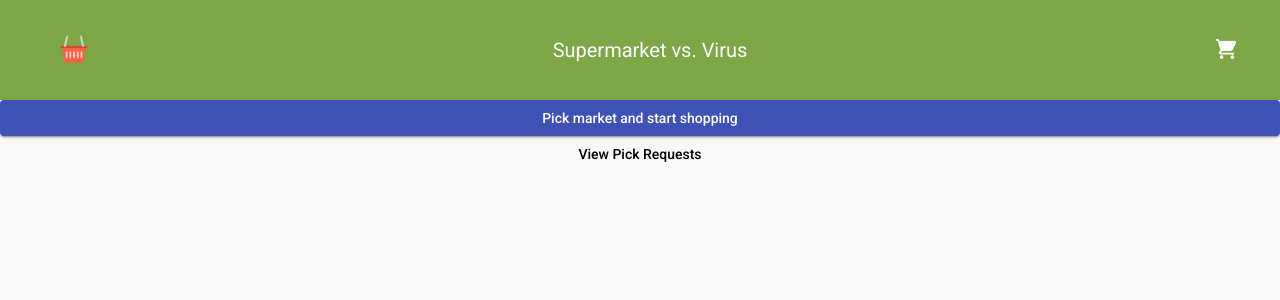
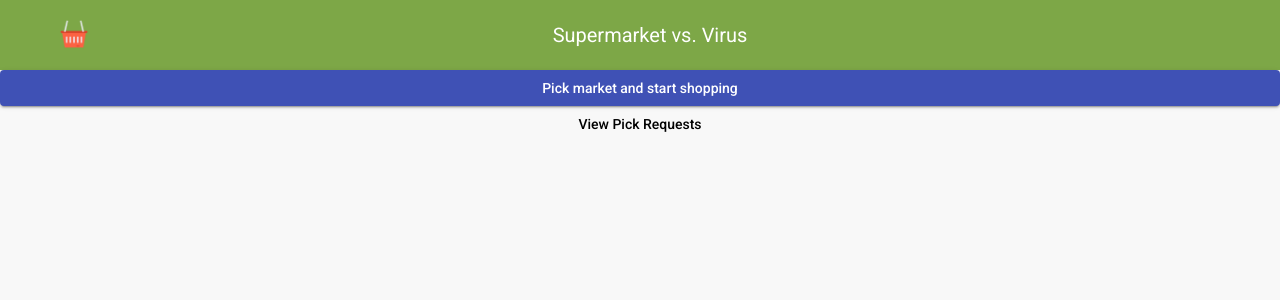
Before and after one commit to SicherLokal/app, an Angular app: page / in a window 1280 px wide. Shown: the top 300 px of the page. Built offline with nearby package versions, Linux system fonts and the light colour scheme.

Commit message:
Hide Icon + Add link

```diff
--- a/src/app/navbar/navbar.component.html
+++ b/src/app/navbar/navbar.component.html
@@ -1,5 +1,5 @@
 <header>
-    <div class="navbar-home-icon"><img src="../../assets/Icons/basket.png"></div>
+    <div class="navbar-home-icon"><a href="/"><img src="../../assets/Icons/basket.png"></a></div>
     <div class="navbar-title">Supermarket vs. Virus</div>
     <div class="navbar-cart"><img src="../../assets/Icons/shopping-cart.png"></div>
 </header>
--- a/src/app/navbar/navbar.component.scss
+++ b/src/app/navbar/navbar.component.scss
@@ -4,7 +4,7 @@ header {
     background-color: $prime-color;
     color: white;
     width: 100%;
-    height: 80px;
+    height: 50px;
     display: flex;
     align-items: center;
     font-size: 20px;
@@ -26,6 +26,7 @@ header {
     }
 
     .navbar-cart {
+        visibility: hidden;
         width: 10%;
 
         img {
```
